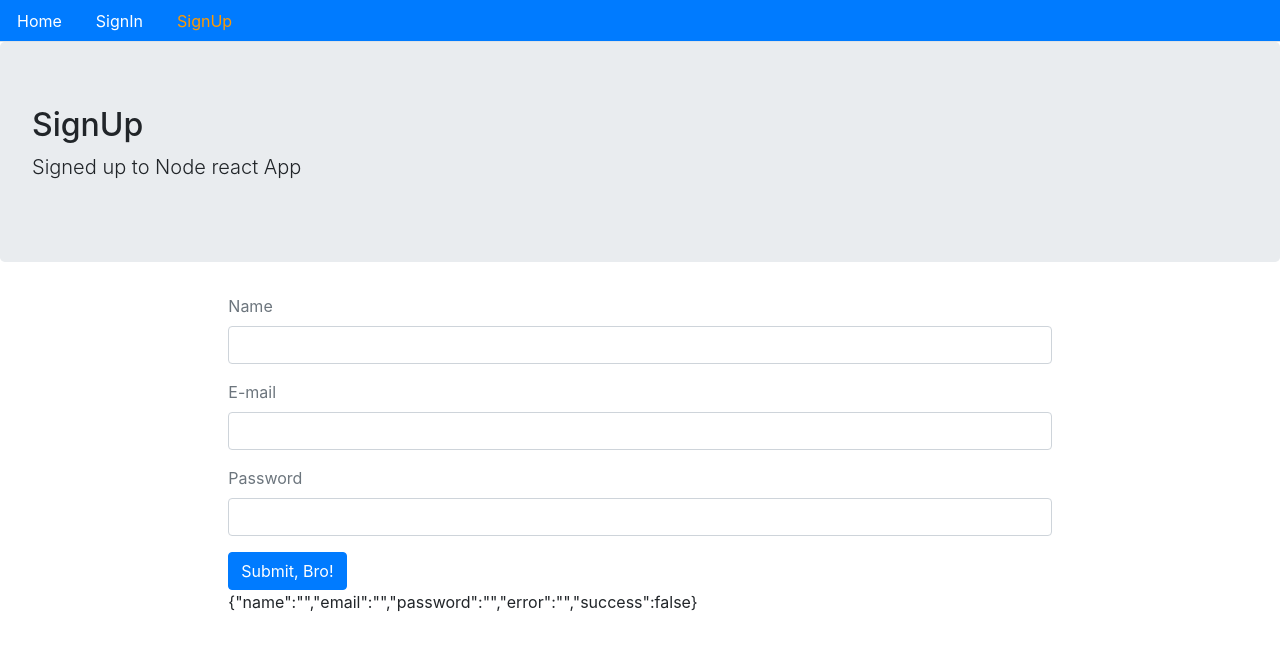
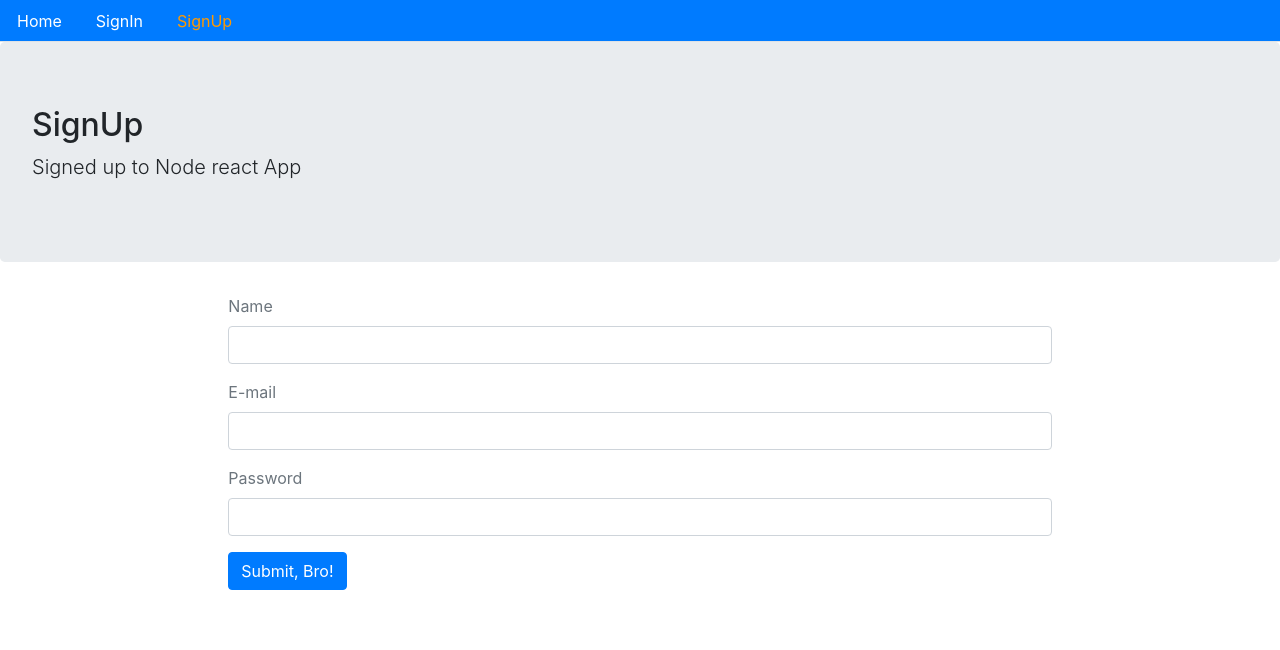
Before and after one commit to A1dricAP/e-commerce_front, a React (Create React App) app: page /signup in a window 1280 px wide. Shown: the top 650 px of the page. Built offline with nearby package versions, Linux system fonts and the light colour scheme.

Commit message:
errors to be fixed whenever.

```diff
--- a/src/User/Signup.js
+++ b/src/User/Signup.js
@@ -14,7 +14,7 @@ const Signup = () => {
     name: "",
     email: "",
     password: "",
-    error: "",
+    error: true,
     success: false,
   });
 
@@ -52,17 +52,18 @@ const Signup = () => {
 
   const clickSubmit = (event) => {
     event.preventDefault();
+    setValues({ ...values, error: false });
     signUp({ name, email, password }) // sending these values as an object to signUp()
       .then((data) => {
         if (data.error) {
-          setValues({ ...values, error: data.error, success: false });
+          setValues({ ...values, error: true, success: false });
         } else {
           setValues({
             ...values,
             name: "",
             email: "",
             password: "",
-            error: "",
+            error: false,
             success: true,
           });
         }
@@ -107,23 +108,23 @@ const Signup = () => {
     </form>
   );
 
-  const showError = () => (
-    <div
-      className="alert alert-danger"
-      style={{ display: error ? "" : "none" }}
-    >
-      {error}
-    </div>
-  );
+  // const showError = () => (
+  //   <div
+  //     className="alert alert-danger"
+  //     style={{ display: error ? "" : "none" }}
+  //   >
+  //     {error}
+  //   </div>
+  // );
 
-  const showSuccess = () => (
-    <div
-      className="alert alert-info"
-      style={{ display: success ? "" : "none" }}
-    >
-      New account created. Please sign in, Bro.
-    </div>
-  );
+  // const showSuccess = () => (
+  //   <div
+  //     className="alert alert-info"
+  //     style={{ display: success ? "" : "none" }}
+  //   >
+  //     New account created. Please sign in, Bro.
+  //   </div>
+  // );
 
   return (
     <Layout
@@ -131,11 +132,11 @@ const Signup = () => {
       description="Signed up to Node react App"
       className="container col-md-8 offset-md-2"
     >
-      {showSuccess()}
-      {showError()}
+      {/* {showSuccess()} */}
+      {/* {showError()} */}
       {/* using the signup form created above to be displayed here. */}
       {signUpForm()}
-      {JSON.stringify(values)}
+      {/* {JSON.stringify(values)} */}
     </Layout>
   );
 };
```
